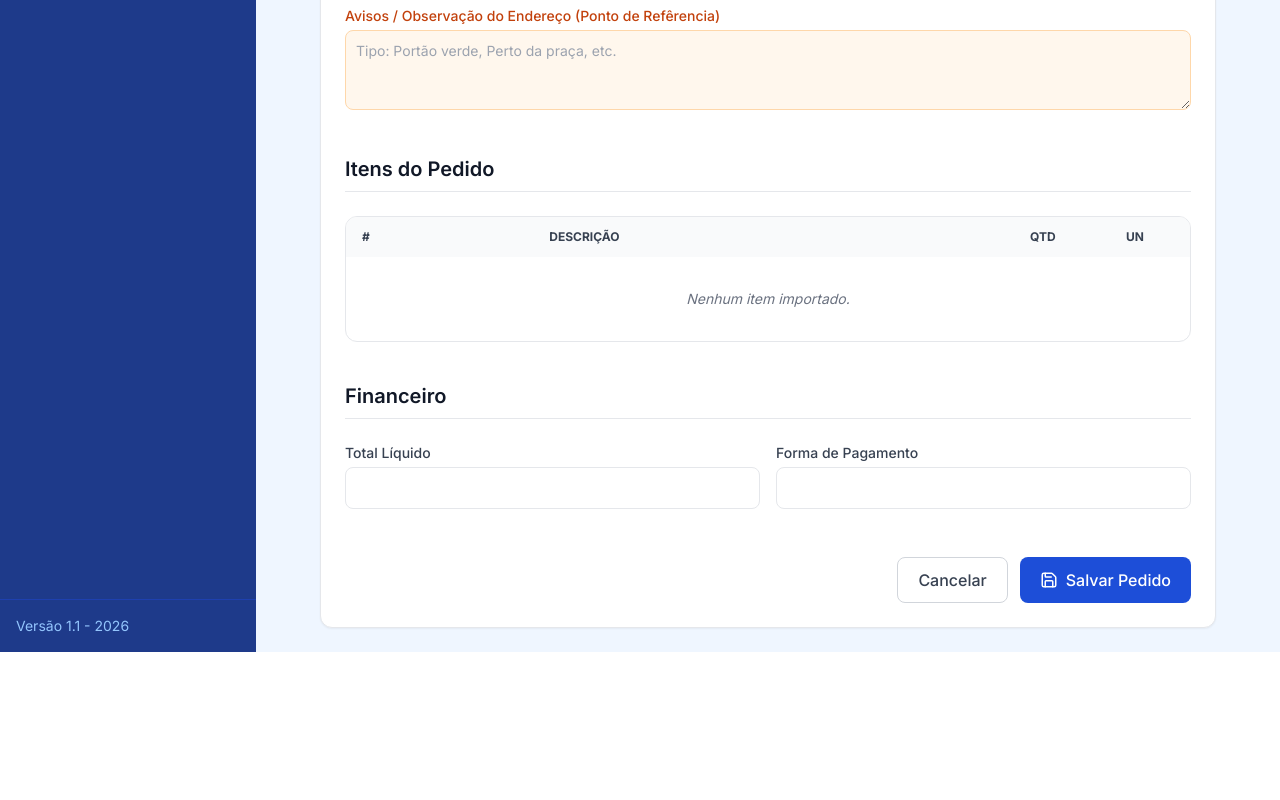
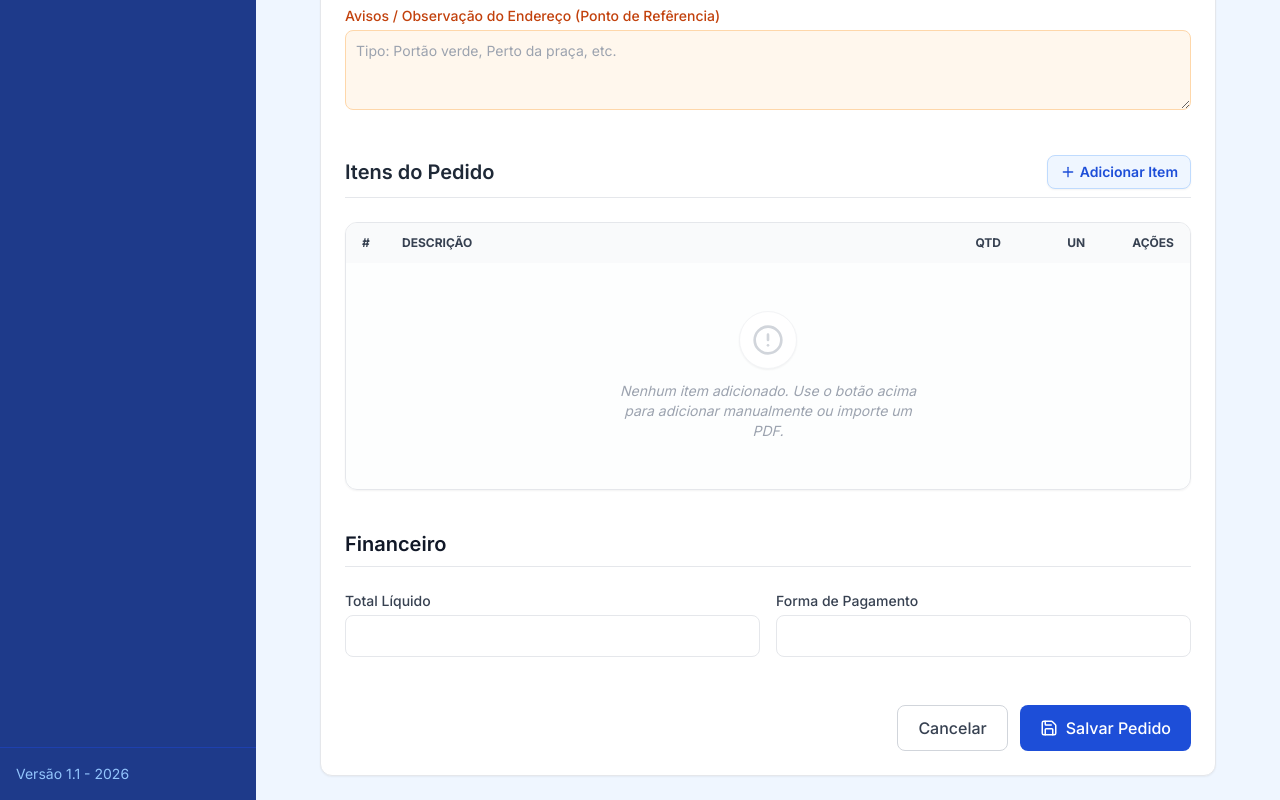
Before and after one commit to victor934034/entregaconexao, a Next.js app: page /pedidos/novo in a window 1280 px wide. Shown: the part 1025-1825 px from the top of the page. Before the commit the page ends 1677 px from the top, so only its background shows below. Built offline with nearby package versions, Linux system fonts and the light colour scheme.

Commit message:
feat: add manual item management to NovoPedido page

```diff
--- a/src/app/pedidos/novo/page.tsx
+++ b/src/app/pedidos/novo/page.tsx
@@ -3,7 +3,7 @@
 import { useState } from 'react';
 import { useRouter } from 'next/navigation';
 import api from '@/lib/api';
-import { Upload, Save, AlertCircle, FileText, Layers, ChevronRight } from 'lucide-react';
+import { Upload, Save, AlertCircle, FileText, Layers, ChevronRight, Plus, Trash } from 'lucide-react';
 
 interface ItemPedido {
     idx?: number;
@@ -61,6 +61,27 @@ export default function NovoPedido() {
     const [warnings, setWarnings] = useState<string[]>([]);
     const [multiOrders, setMultiOrders] = useState<FormState[]>([]);
     const [currentMultiIndex, setCurrentMultiIndex] = useState<number | null>(null);
+
+    const addItem = () => {
+        const newItem: ItemPedido = { descricao: '', quantidade: 1, unidade: 'un' };
+        if (currentMultiIndex !== null) {
+            const newMulti = [...multiOrders];
+            newMulti[currentMultiIndex].itens = [...newMulti[currentMultiIndex].itens, newItem];
+            setMultiOrders(newMulti);
+        } else {
+            setForm(prev => ({ ...prev, itens: [...prev.itens, newItem] }));
+        }
+    };
+
+    const removeItem = (index: number) => {
+        if (currentMultiIndex !== null) {
+            const newMulti = [...multiOrders];
+            newMulti[currentMultiIndex].itens = newMulti[currentMultiIndex].itens.filter((_, i) => i !== index);
+            setMultiOrders(newMulti);
+        } else {
+            setForm(prev => ({ ...prev, itens: prev.itens.filter((_, i) => i !== index) }));
+        }
+    };
 
     const updateItem = (index: number, field: keyof ItemPedido, value: any) => {
         if (currentMultiIndex !== null) {
@@ -600,29 +621,40 @@ export default function NovoPedido() {
                             className="w-full border border-orange-200 bg-orange-50 rounded-lg p-2.5 focus:ring-2 focus:ring-orange-600 outline-none h-20"
                         />
                     </div>
+                </div>                <div className="flex items-center justify-between border-b pb-2 pt-4">
+                    <h3 className="font-semibold text-xl text-gray-800">Itens do Pedido</h3>
+                    <button
+                        type="button"
+                        onClick={addItem}
+                        className="flex items-center gap-1 text-sm bg-blue-50 text-blue-700 px-3 py-1.5 rounded-lg border border-blue-200 hover:bg-blue-100 transition-colors font-semibold shadow-sm"
+                    >
+                        <Plus size={16} />
+                        Adicionar Item
+                    </button>
                 </div>
 
-                <h3 className="font-semibold text-xl border-b pb-2 pt-4">Itens do Pedido</h3>
-                <div className="overflow-x-auto border rounded-xl">
+                <div className="overflow-x-auto border rounded-xl overflow-hidden shadow-sm">
                     <table className="w-full text-sm text-left">
                         <thead className="bg-gray-50 text-gray-700 uppercase text-xs">
                             <tr>
-                                <th className="px-4 py-3">#</th>
+                                <th className="px-4 py-3 w-10 text-center">#</th>
                                 <th className="px-4 py-3">Descrição</th>
-                                <th className="px-4 py-3 w-24">Qtd</th>
-                                <th className="px-4 py-3 w-20">Un</th>
+                                <th className="px-4 py-3 w-24 text-center">Qtd</th>
+                                <th className="px-4 py-3 w-20 text-center">Un</th>
+                                <th className="px-4 py-3 w-10 text-center">Ações</th>
                             </tr>
                         </thead>
-                        <tbody className="divide-y">
+                        <tbody className="divide-y text-gray-800">
                             {currentForm.itens.length > 0 ? (
                                 currentForm.itens.map((item, i) => (
-                                    <tr key={i} className="hover:bg-gray-50">
-                                        <td className="px-4 py-3 font-medium">{item.idx || i + 1}</td>
+                                    <tr key={i} className="hover:bg-gray-50/80 transition-colors group">
+                                        <td className="px-4 py-3 font-medium text-gray-400 text-center">{item.idx || i + 1}</td>
                                         <td className="px-4 py-3">
                                             <input
                                                 value={item.descricao}
                                                 onChange={e => updateItem(i, 'descricao', e.target.value)}
-                                                className="w-full border border-gray-200 focus:ring-1 focus:ring-blue-500 rounded px-2 py-1 outline-none"
+                                                placeholder="Descrição do produto"
+                                                className="w-full border border-gray-100 focus:border-blue-300 focus:ring-1 focus:ring-blue-100 rounded px-2 py-1.5 outline-none bg-transparent transition-all"
                                             />
                                         </td>
                                         <td className="px-4 py-3">
@@ -631,22 +663,39 @@ export default function NovoPedido() {
                                                 step="0.001"
                                                 value={item.quantidade}
                                                 onChange={e => updateItem(i, 'quantidade', parseFloat(e.target.value) || 0)}
-                                                className="w-full border border-gray-200 focus:ring-1 focus:ring-blue-500 rounded px-2 py-1 outline-none"
+                                                className="w-full border border-gray-100 focus:border-blue-300 focus:ring-1 focus:ring-blue-100 rounded px-2 py-1.5 outline-none bg-transparent text-center transition-all"
                                             />
                                         </td>
                                         <td className="px-4 py-3">
                                             <input
                                                 value={item.unidade}
                                                 onChange={e => updateItem(i, 'unidade', e.target.value)}
-                                                className="w-full border border-gray-200 focus:ring-1 focus:ring-blue-500 rounded px-2 py-1 outline-none"
+                                                className="w-full border border-gray-100 focus:border-blue-300 focus:ring-1 focus:ring-blue-100 rounded px-2 py-1.5 outline-none bg-transparent text-center uppercase transition-all font-mono"
                                             />
+                                        </td>
+                                        <td className="px-4 py-3 text-center">
+                                            <button
+                                                type="button"
+                                                onClick={() => removeItem(i)}
+                                                className="text-gray-300 hover:text-red-500 transition-colors p-1.5 hover:bg-red-50 rounded-lg group-hover:scale-110 active:scale-95"
+                                                title="Remover item"
+                                            >
+                                                <Trash size={16} />
+                                            </button>
                                         </td>
                                     </tr>
                                 ))
                             ) : (
                                 <tr>
-                                    <td colSpan={4} className="px-4 py-8 text-center text-gray-500 italic">
-                                        Nenhum item importado.
+                                    <td colSpan={5} className="px-4 py-12 text-center text-gray-400 italic bg-gray-50/30">
+                                        <div className="flex flex-col items-center gap-3">
+                                            <div className="p-3 bg-white rounded-full shadow-sm border border-gray-100">
+                                                <AlertCircle size={32} className="text-gray-300" />
+                                            </div>
+                                            <div className="max-w-xs text-sm">
+                                                Nenhum item adicionado. Use o botão acima para adicionar manualmente ou importe um PDF.
+                                            </div>
+                                        </div>
                                     </td>
                                 </tr>
                             )}
```
Also changed, not shown: 2 other files (tests, documents, lock files or other folders).
